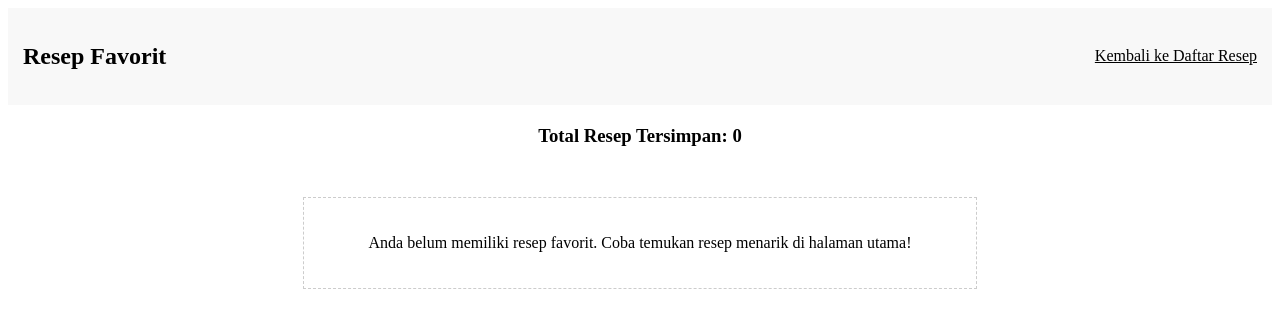
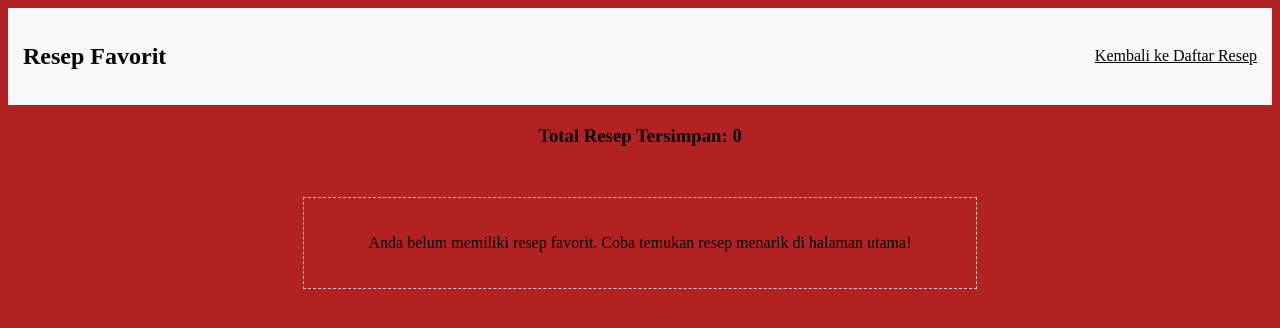
Before and after one commit to malvien123/PROJEK_1_RESEP_MAKANAN, a PHP site: page /view/v_daftar_favorit.php in a window 1280 px wide. Shown: the top 328 px of the page. Run offline with PHP 8.4, Linux system fonts and the light colour scheme; the visitor is signed in with stand-in values (Sample User, id 1).

Commit message:
memperbaiki bagian asset

```diff
--- a/asset/style_daftar_favorit.css
+++ b/asset/style_daftar_favorit.css
@@ -6,9 +6,13 @@
             justify-content: center;
         }
         .card {
-            border: 1px solid #ccc; /* Diubah dari red ke abu-abu untuk tampilan yang lebih standar */
+            border: 1px solid #ccc;
             padding: 15px;
             width: 300px;
             border-radius: 8px;
             box-shadow: 2px 2px 5px rgba(0,0,0,0.1);
+            background-color: lightgoldenrodyellow;
         }
+        body{
+            background-color:firebrick ;
+        }
--- a/asset/style_detail_resep.css
+++ b/asset/style_detail_resep.css
@@ -1,6 +1,5 @@
-
 body{
-    background-color:firebrick;
+    background-color:lightgoldenrodyellow ;
 
 }
 .recipe-header-grid {
```
